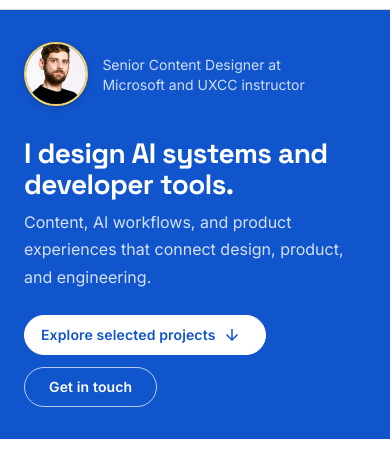
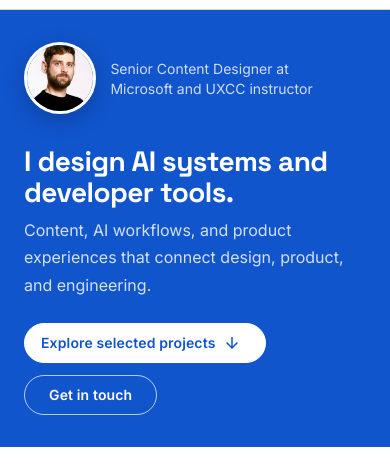
Before and after one commit to jeremydhoover-blip/portfolio, an Astro site: page / in a window 390 px wide. Shown: the part 57-529 px from the top of the page. Built offline with nearby package versions, Linux system fonts and the light colour scheme; Astro itself is replaced by a stand-in of ours.

Commit message:
Enlarge the hero photo and use a white ring
The yellow ring blended into the hair; a 144px photo with a white ring and
soft shadow reads more clearly on the blue.

Co-Authored-By: Claude Opus 5.5 <noreply@anthropic.com>

```diff
--- a/src/pages/index.astro
+++ b/src/pages/index.astro
@@ -10,7 +10,7 @@ const base = import.meta.env.BASE_URL.replace(/\/$/, '');
   <section class="hero">
     <div class="wrap hero__inner">
       <div class="hero__id">
-        <img class="hero__avatar" src={`${base}/images/jeremy-hoover.jpg`} alt="Jeremy Hoover" width="72" height="72" />
+        <img class="hero__avatar" src={`${base}/images/jeremy-hoover.jpg`} alt="Jeremy Hoover" width="144" height="144" />
         <div>
           <p class="hero__role">Senior Content Designer at Microsoft and UXCC instructor</p>
         </div>
@@ -499,14 +499,14 @@ const base = import.meta.env.BASE_URL.replace(/\/$/, '');
   /* Two-column hero: identity on the far left, message beside it */
   .hero__inner { display: grid; grid-template-columns: auto minmax(0, 1fr); align-items: center; gap: clamp(2rem, 5vw, 4rem); text-align: left; }
   .hero__id { flex-direction: column; align-items: flex-start; align-self: center; gap: 0.9rem; margin: 0; padding-right: clamp(2rem, 5vw, 4rem); border-right: 1px solid rgba(255,255,255,0.25); }
-  .hero__avatar { width: 96px; height: 96px; }
+  .hero__avatar { width: 144px; height: 144px; border: 4px solid #fff !important; box-shadow: 0 6px 20px rgba(4,31,86,0.35) !important; }
   .hero__id .hero__role { max-width: 24ch; line-height: 1.45; }
   .hero__main .hero__pitch { margin-inline: 0; }
   .hero__main .hero__actions { justify-content: flex-start; }
   @media (max-width: 760px) {
     .hero__inner { grid-template-columns: 1fr; }
     .hero__id { flex-direction: row; align-items: center; padding-right: 0; border-right: 0; }
-    .hero__avatar { width: 64px; height: 64px; }
+    .hero__avatar { width: 72px; height: 72px; border-width: 3px !important; }
   }
 
   /* ─ SECTION HEADER ─ */
```
